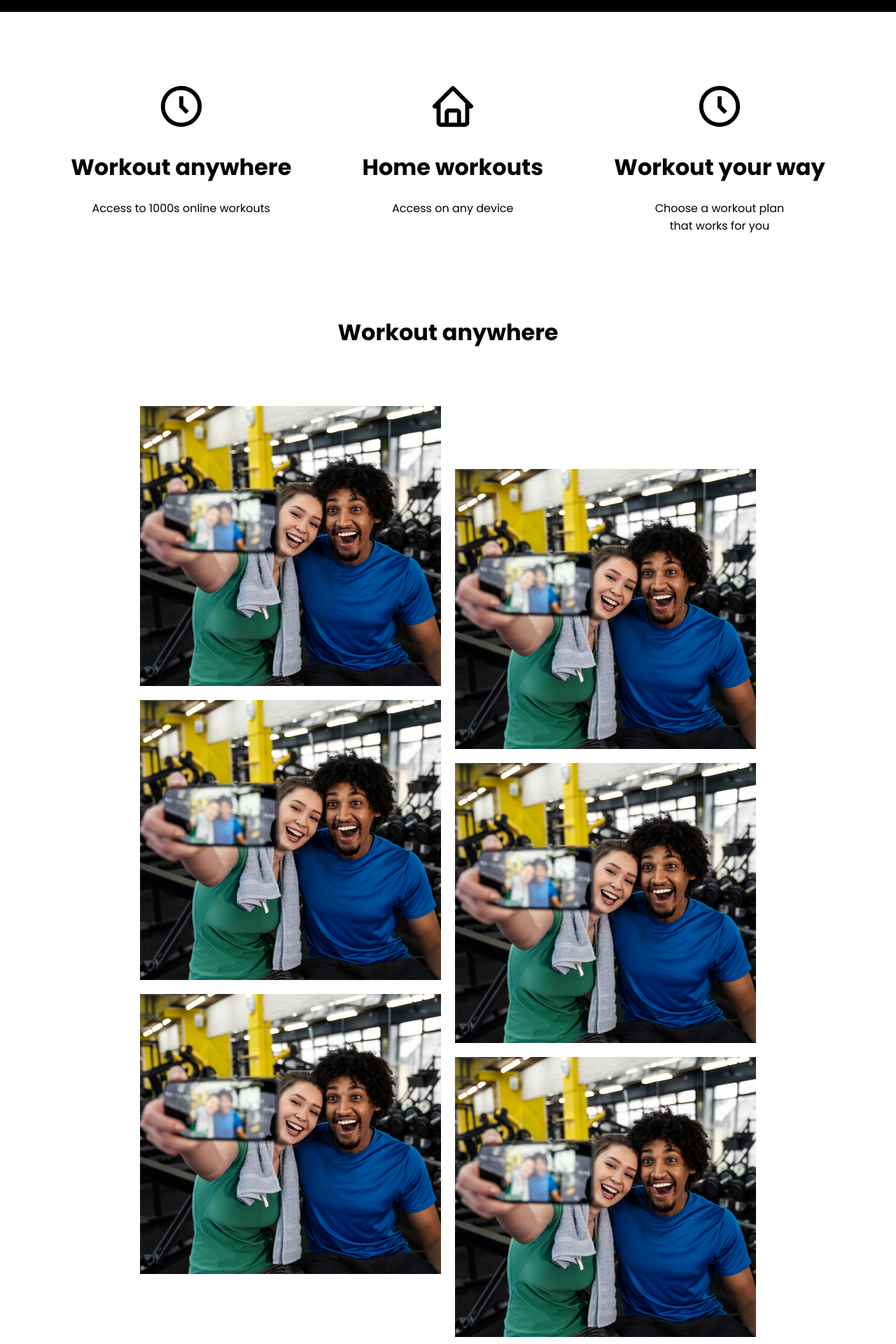
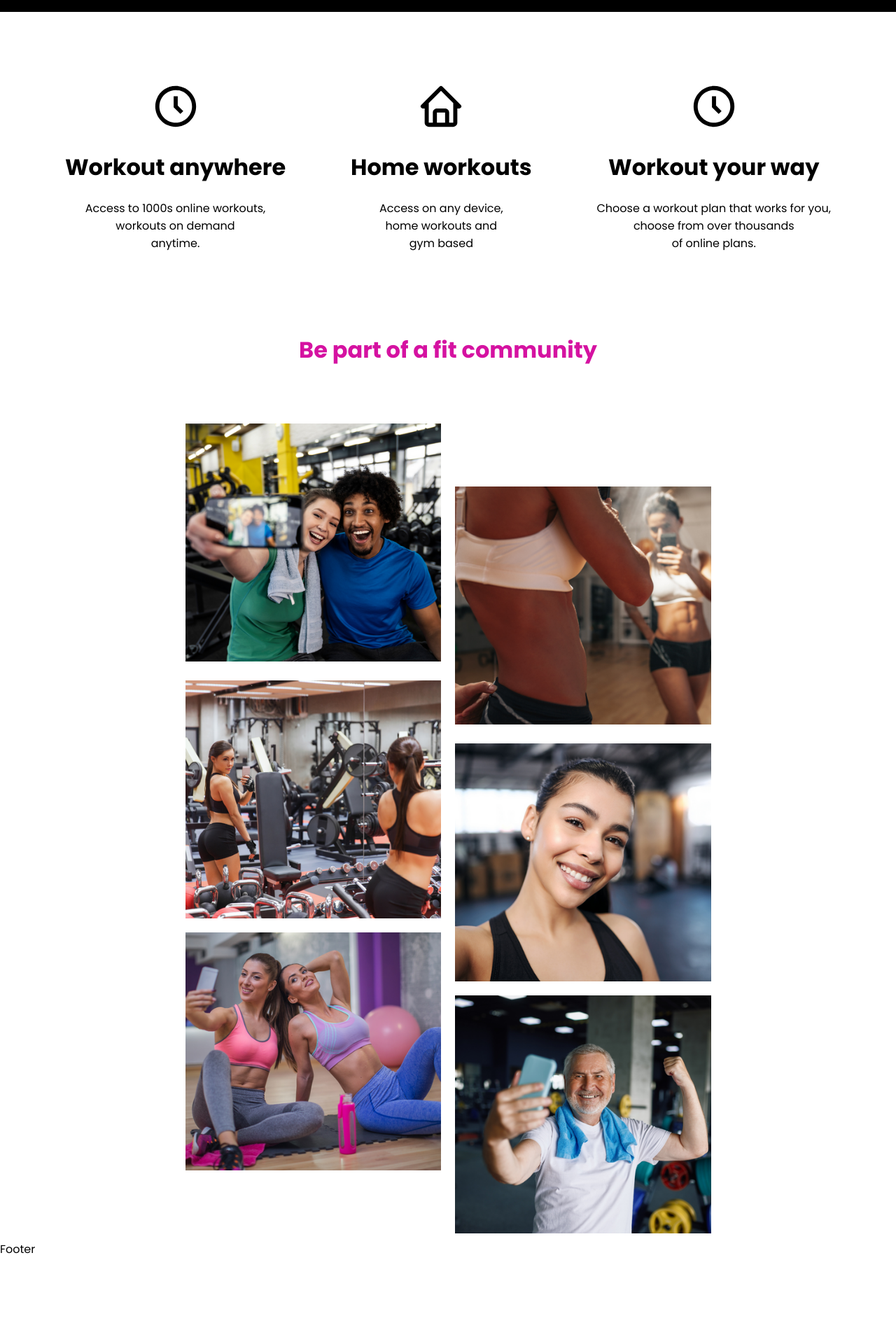
Before and after one commit to shaunvan119/fitness-website-two, a React (Create React App) app: page / in a window 1280 px wide. Shown: the part 623-2543 px from the top of the page at 70% size. After the commit the page ends 2420 px from the top, so only its background shows below. Built offline with nearby package versions, Linux system fonts and the light colour scheme; grey boxes are pictures that could not be loaded.

Commit message:
grid overlay

```diff
--- a/src/App.js
+++ b/src/App.js
@@ -1,15 +1,15 @@
 import Header from "./containers/header/Header";
 import Body from "./containers/body/Body";
+import Footer from "./containers/footer/Footer";
 
 
 
 function App() {
   return (
     <div className="App">
-    <Header/>
-    <Body/>
-
-
+      <Header/>
+      <Body/>
+      <Footer/>
     </div>
   );
 }
--- a/src/components/GridPics.js
+++ b/src/components/GridPics.js
@@ -2,18 +2,34 @@
 
 import './grid.css'
 import gymone from "../assets/gymone.png"
+import gymtwo from "../assets/gymtwo.png"
+import gymthree from "../assets/gymthree.png"
+import gymfour from "../assets/gymfour.png"
+import gymfive from "../assets/gymfive.png"
+import gymsix from "../assets/gymsix.png"
 
 
 export default function GridPics() {
   return (
 
     <div className="grid-wrapper">
-    <img className="grid-image" src={gymone} alt="Logo" />
-    <img className="grid-image grid-image-right" src={gymone} alt="Logo" />
-    <img className="grid-image grid-image-left" src={gymone} alt="Logo" />
-    <img className="grid-image " src={gymone} alt="Logo" />
-    <img className="grid-image grid-image-left" src={gymone} alt="Logo" />
-    <img className="grid-image" src={gymone} alt="Logo" />
+    <div class="container">
+        <img className="grid-image" src={gymone} alt="Logo" />
+        <div class="overlay">
+        <div class="text">Hello World</div>
+      </div>
+  </div>
+  <div class="container">
+      <img className="grid-image grid-image-right" src={gymtwo} alt="Logo" />
+      <div class="overlay overlay-right">
+      <div class="text">Hello World</div>
+    </div>
+    </div>
+    <img className="grid-image grid-image-left" src={gymthree} alt="Logo" />
+    <img className="grid-image " src={gymfour} alt="Logo" />
+    <img className="grid-image grid-image-left" src={gymfive} alt="Logo" />
+    <img className="grid-image" src={gymsix} alt="Logo" />
+
     </div>
   );
 }
--- a/src/components/grid.css
+++ b/src/components/grid.css
@@ -15,6 +15,7 @@
 
 .grid-image {
     margin: 10px;
+    height: 340px;
 }
 
 .grid-image-right {
@@ -25,3 +26,47 @@
 .grid-image-left {
     margin-top: -80px;
 }
+
+
+.container {
+  position: relative;
+  width: 100%;
+  height: 80%;
+}
+
+
+
+.overlay {
+  position: absolute;
+  top: 0;
+  bottom: 0;
+  left: 0;
+  right: 0;
+  height: 100%;
+  width: 100%;
+  opacity: 0;
+  transition: .5s ease;
+  background-color: rgb(213, 18, 161);
+
+}
+
+.overlay-right {
+    top: 86px;
+}
+
+.container:hover .overlay {
+  opacity: .8;
+}
+
+.text {
+  color: white;
+  font-size: 20px;
+  position: absolute;
+  top: 50%;
+  left: 50%;
+  -webkit-transform: translate(-50%, -50%);
+  -ms-transform: translate(-50%, -50%);
+  transform: translate(-50%, -50%);
+  text-align: center;
+
+}
--- a/src/containers/body/Body.js
+++ b/src/containers/body/Body.js
@@ -15,24 +15,24 @@ const Body = () => {
         <div className="bodyinfo-title">
         <BiTimeFive size={70}/>
         <h1 className="body-h1">Workout anywhere</h1>
-        <p className="body-p">Access to 1000s online workouts</p>
+        <p className="body-p">Access to 1000s online workouts,<br/>workouts on demand<br/> anytime.</p>
         </div>
         <div className="bodyinfo-title">
         <BiHome size={70}/>
         <h1 className="body-h1">Home workouts</h1>
-        <p className="body-p">Access on any device</p>
+        <p className="body-p">Access on any device,<br/>home workouts and <br/>gym based</p>
         </div>
         <div className="bodyinfo-title">
         <BiTimeFive size={70}/>
         <h1 className="body-h1">Workout your way</h1>
-        <p className="body-p">Choose a workout plan<br/> that works for you</p>
+        <p className="body-p">Choose a workout plan that works for you, <br/>choose from over thousands<br/> of online plans.</p>
 
         </div>
 
 
 
     </div>
-    <h1 className="community-h1">Workout anywhere</h1>
+    <h1 className="community-h1">Be part of a fit community</h1>
      <div className='grid-section'>
         <GridPics/>
         </div>
--- a/src/containers/body/body.css
+++ b/src/containers/body/body.css
@@ -12,5 +12,6 @@
     display: flex;
     justify-content: center;
     margin-top: 100px;
+    color: rgb(213, 18, 161);
 
 }
--- /dev/null
+++ b/src/containers/footer/Footer.js
@@ -0,0 +1,14 @@
+
+import React from 'react'
+import bottomBg from "../../assets/bottomBg.png"
+import './footer.css'
+
+
+
+const Footer = () => {
+  return (
+    <div className='footer-wrapper'>Footer</div>
+  )
+}
+
+export default Footer
--- /dev/null
+++ b/src/containers/footer/footer.css
@@ -0,0 +1,3 @@
+.background {
+    max-width: 100%;
+}
```
Also changed, not shown: src/assets/bottomBg.png (added).
